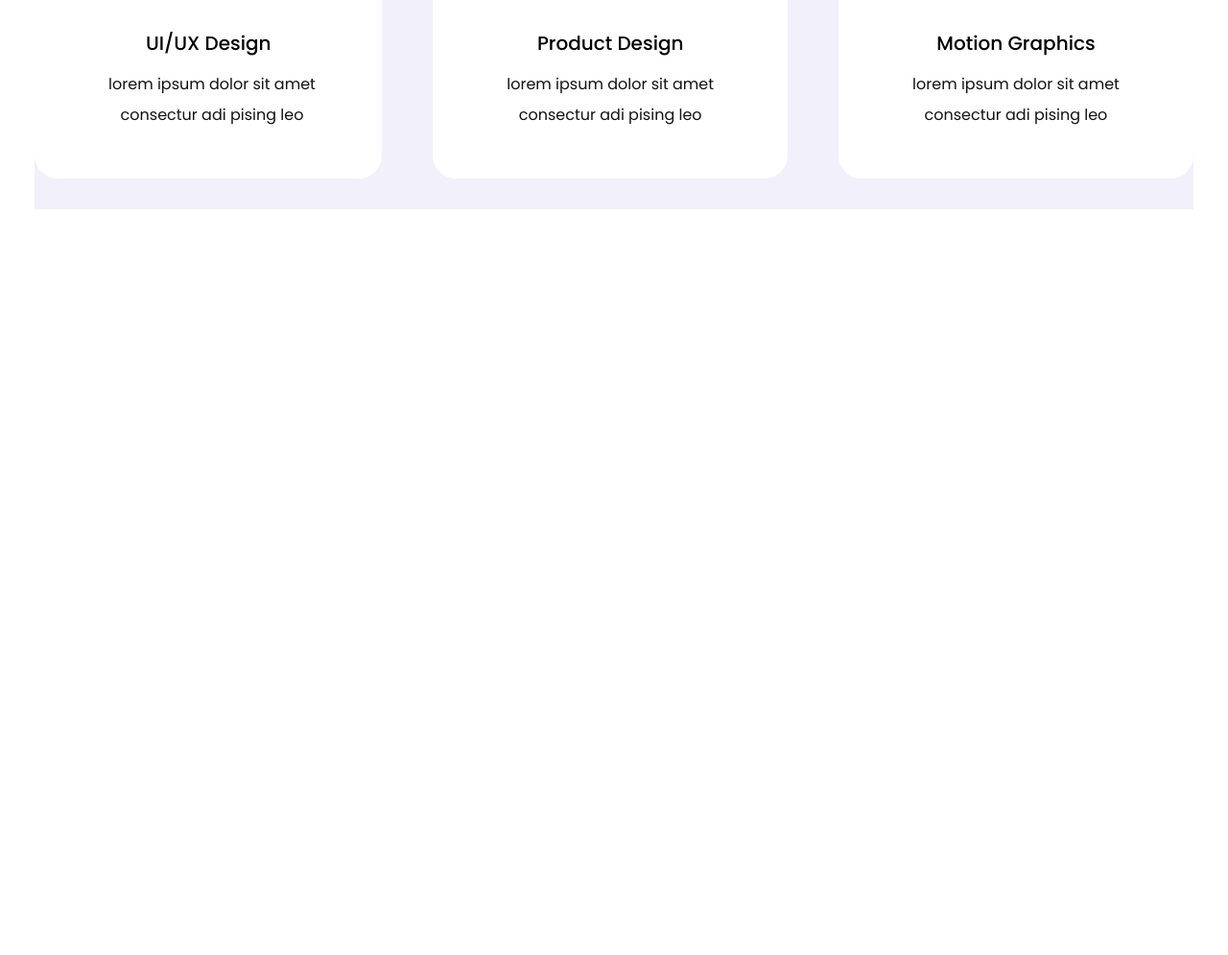
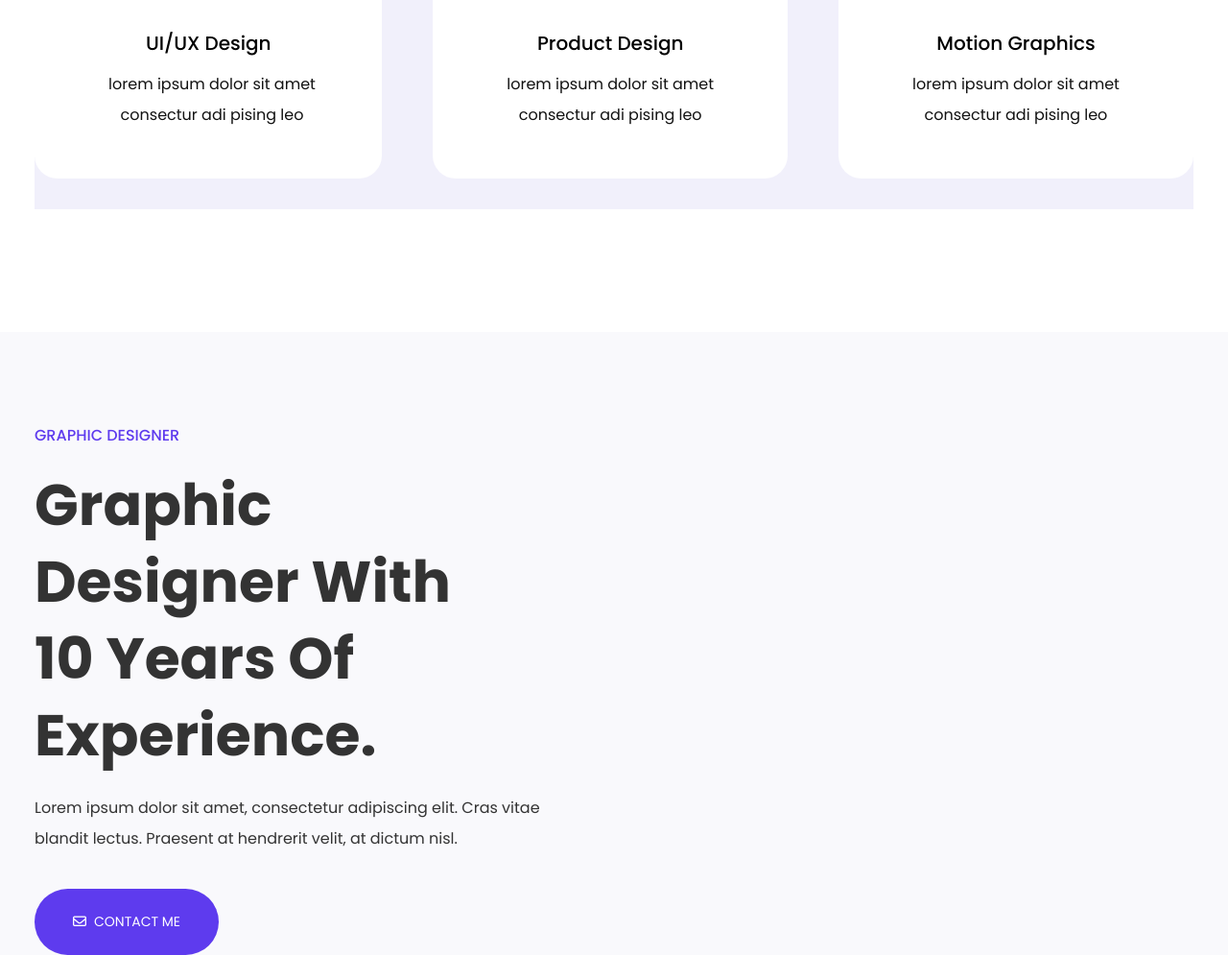
Before and after one commit to MontajurMonir/class-27_____tailwind_webpage__portfolio, a website: page index.html in a window 1280 px wide. Shown: the part 1469-2464 px from the top of the page at 96% size. Before the commit the page ends 1687 px from the top, so only its background shows below. Drawn offline with Linux system fonts and the light colour scheme; a web font is replaced by a local one.

Commit message:
second commit

```diff
--- a/index.html
+++ b/index.html
@@ -182,8 +182,16 @@
     </section>
     <!-- Service_Part End -->
 
-    <!-- Service_Part Start -->
-    <!-- Service_Part End -->
+    <!-- Contact_Part Start -->
+     <section class="bg-sectionColor">
+      <div class="mt-32 pt-24 max-w-mContainer m-auto">
+        <h4 class="text-[16px] font-pop text-mcolor font-medium">GRAPHIC DESIGNER</h4>
+        <h2 class="text-[60px] font-pop font-bold text-h1 w-[480px] leading-20 py-5">Graphic Designer With 10 Years Of Experience.</h2>
+        <p class="text-[16px] font-pop  text-h1 w-[580px] leading-8">Lorem ipsum dolor sit amet, consectetur adipiscing elit. Cras vitae blandit lectus. Praesent at hendrerit velit, at dictum nisl.</p>
+        <a href="#" class="text-[14px] font-pop text-white bg-mcolor px-10 py-6 rounded-[50px] inline-block mt-9"><i class="fa-regular fa-envelope mr-2"></i>CONTACT ME</a>
+      </div>
+     </section>
+    <!-- Contact_Part End -->
 
     <!-- Service_Part Start -->
     <!-- Service_Part End -->
```
Also changed, not shown: images/contactbg.png (added), src/output.css.
